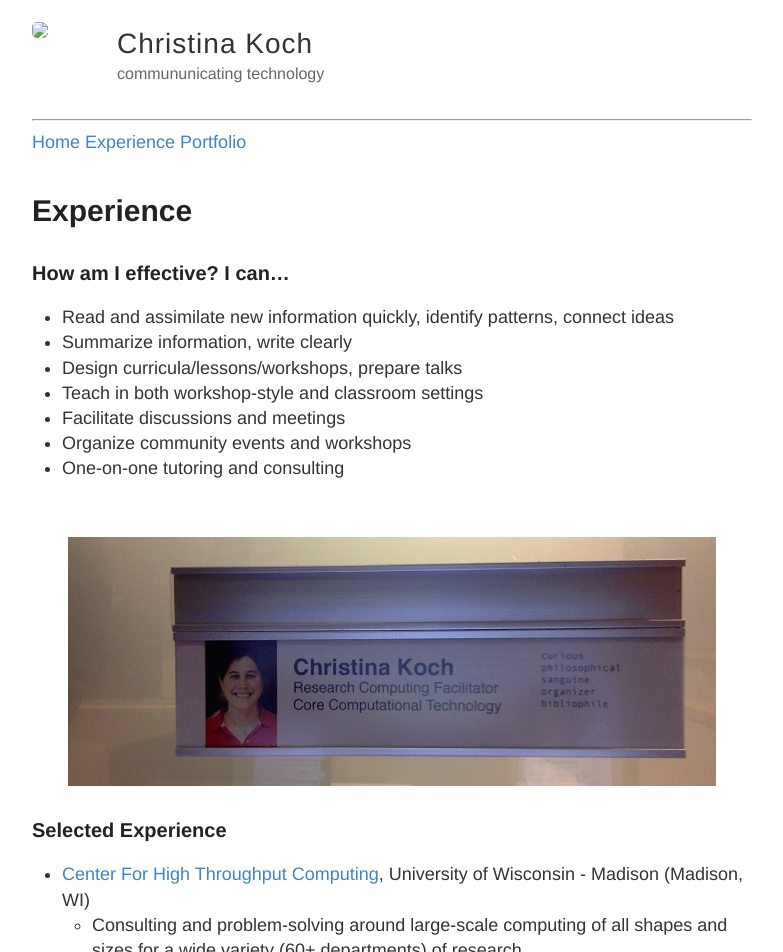
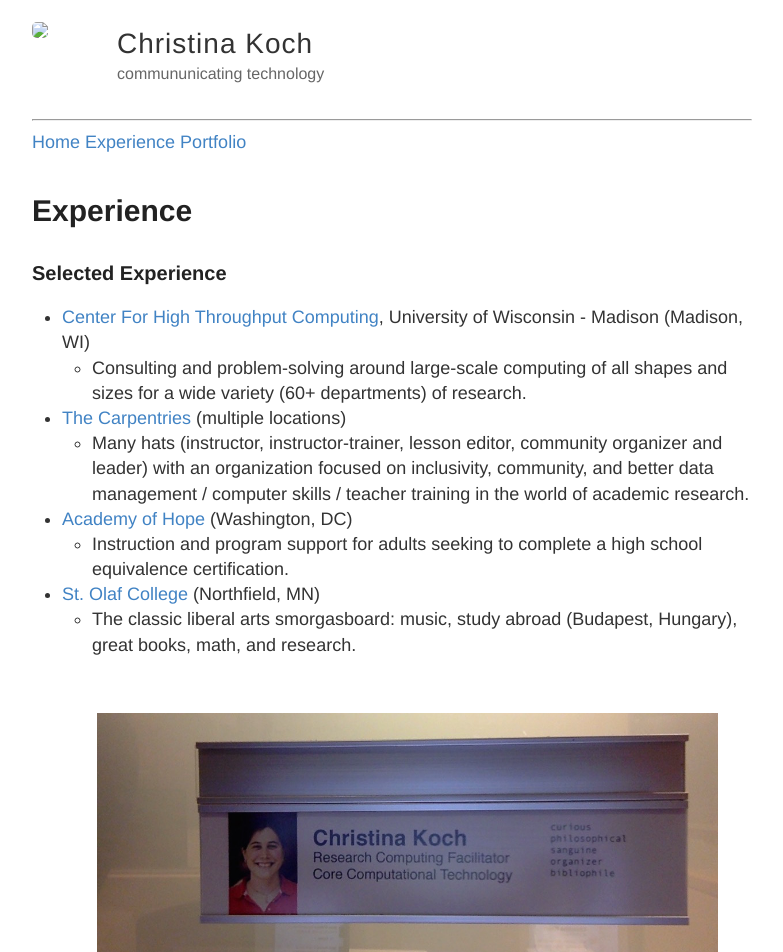
Before and after one commit to ChristinaLK/ChristinaLK.github.io, a Jekyll site: the page built from experience.md, in a window 1280 px wide. Shown: the top 952 px of the page, without its empty margins (248-1031 px from the left). Built offline with Jekyll 4.4.1, drawn with Linux system fonts in a browser that asks for light colours.

```diff
--- a/_config.yml
+++ b/_config.yml
@@ -28,7 +28,7 @@ footer-links:
   linkedin: christina-koch-53ba9b6a
   pinterest:
   rss: # just type anything here for a working RSS icon
-  twitter: _christinalk
+  twitter:
   stackoverflow: # your stackoverflow profile, e.g. "users/50476/bart-kiers"
   youtube: # channel/<your_long_string> or user/<user-name>
   googleplus: # anything in your profile username that comes after plus.google.com/
--- a/experience.md
+++ b/experience.md
@@ -3,19 +3,6 @@ layout: page
 title: Experience
 permalink: /experience/
 ---
-
-### How am I effective?  I can...
-
-* Read and assimilate new information quickly, identify patterns, connect ideas
-* Summarize information, write clearly
-* Design curricula/lessons/workshops, prepare talks
-* Teach in both workshop-style and classroom settings
-* Facilitate discussions and meetings
-* Organize community events and workshops
-* One-on-one tutoring and consulting
-
-<br>
-<center><img src="../images/header_nametag.jpeg" alt="work nameplace with a picture of a woman, her name and title and five adjectives: curious, philosophical, sanguine, organizer, bibliophile" width="90%"></center>
 
 ### Selected Experience
 
@@ -35,6 +22,9 @@ permalink: /experience/
 * [St. Olaf College][olaf] (Northfield, MN)
   * The classic liberal arts smorgasboard: music, study abroad (Budapest, Hungary),
   great books, math, and research.
+
+  <br>
+  <center><img src="../images/header_nametag.jpeg" alt="work nameplace with a picture of a woman, her name and title and five adjectives: curious, philosophical, sanguine, organizer, bibliophile" width="90%"></center>
 
 ### Tools
 
```
Also changed, not shown: portfolio.md (+2 -7 lines), images/type_wall.jpg (added).
